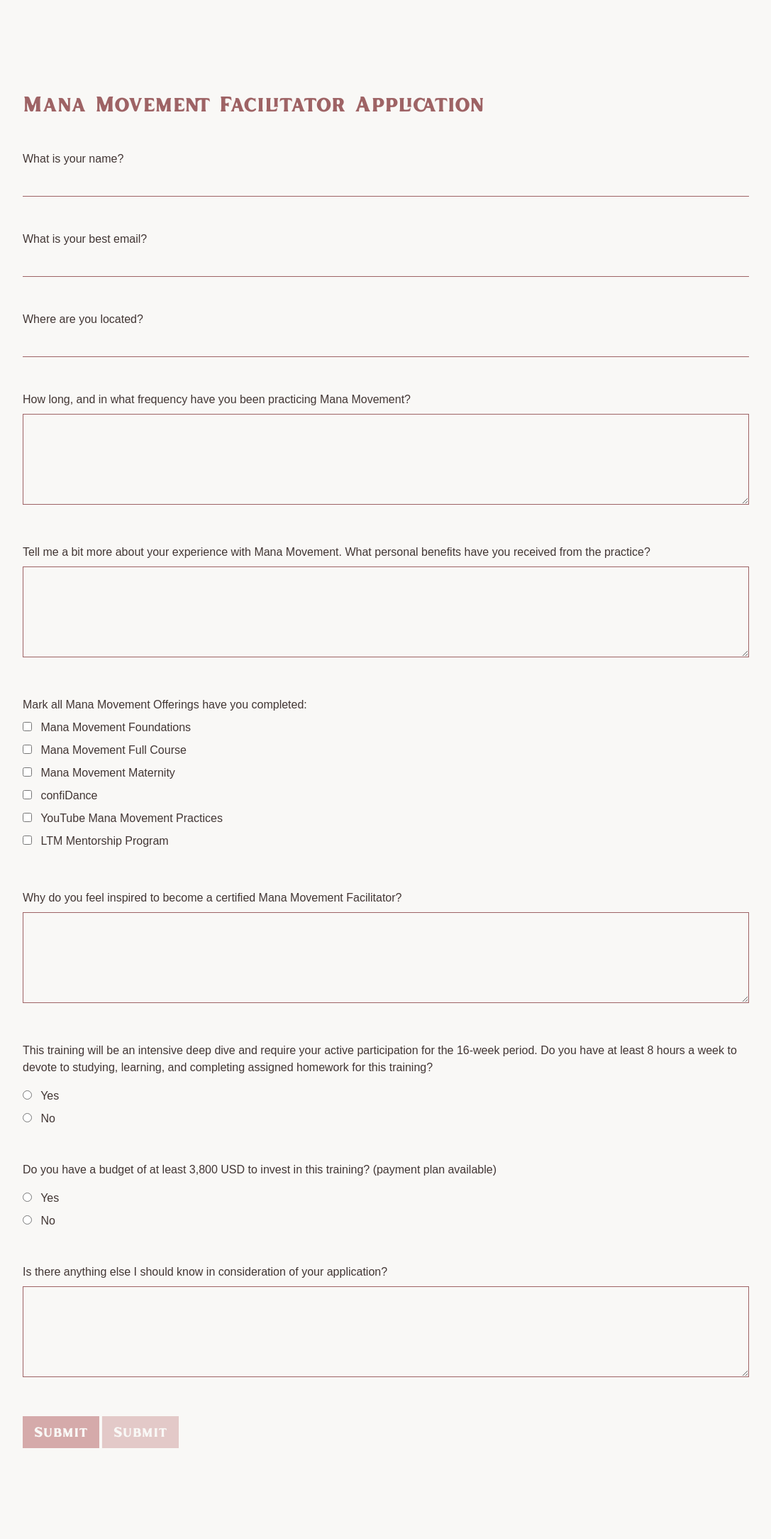
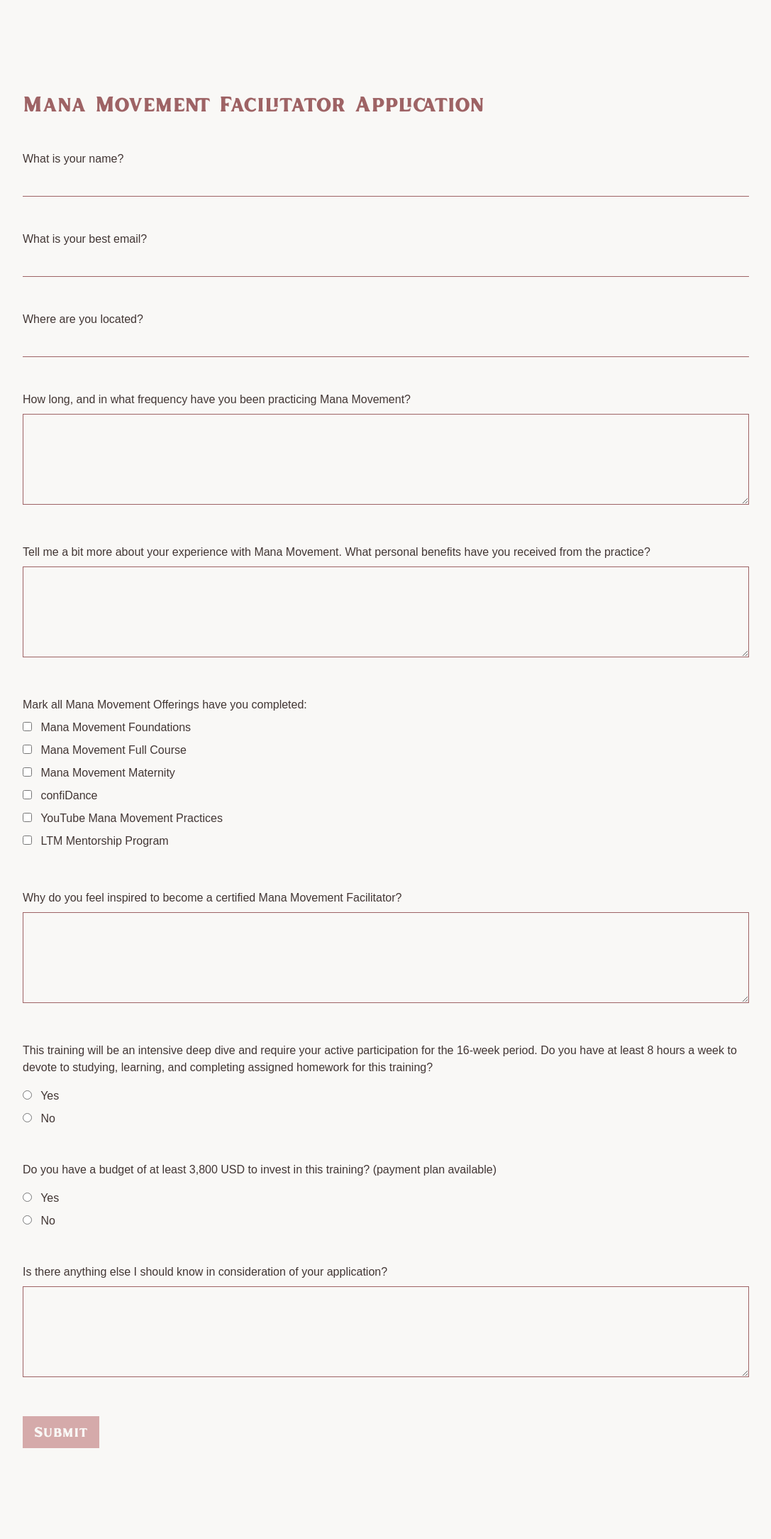
Before and after one commit to brittwoodard/mana-movement, a Jekyll site: the page built from ttc-application.html, in a window 1280 px wide. Shown: the whole page at 71% size, without its empty margins (96-1183 px from the left). Built offline with Jekyll 4.4.1, drawn with Linux system fonts in a browser that asks for light colours; nearby versions of some CDN libraries; some web fonts are replaced.

Commit message:
submit button removed

```diff
--- a/assets/css/style.css
+++ b/assets/css/style.css
@@ -1534,6 +1534,10 @@ video {
   color: rgb(246 234 219 / var(--tw-text-opacity));
 }
 
+.hover\:opacity-60:hover {
+  opacity: 0.6;
+}
+
 .hover\:transition:hover {
   transition-property: color, background-color, border-color, text-decoration-color, fill, stroke, opacity, box-shadow, transform, filter, -webkit-backdrop-filter;
   transition-property: color, background-color, border-color, text-decoration-color, fill, stroke, opacity, box-shadow, transform, filter, backdrop-filter;
--- a/ttc-application.html
+++ b/ttc-application.html
@@ -177,14 +177,11 @@ seo:
         <div class="mt-6" data-netlify-recaptcha="true"></div>
             <p id="captcha-error" class="mt-2 text-red-600 text-sm hidden" role="alert">Please check the “I’m not a robot” box to continue.</p>
 
-            <button id="submit-btn" type="submit" class="button mt-4">Submit</button>
-
-
         <button
             id="submit-btn"
             type="submit"
             disabled
-            class="button mt-4 opacity-60 cursor-not-allowed">
+            class="button mt-4 hover:opacity-60 cursor-not-allowed">
                 Submit
             </button>
 
```
